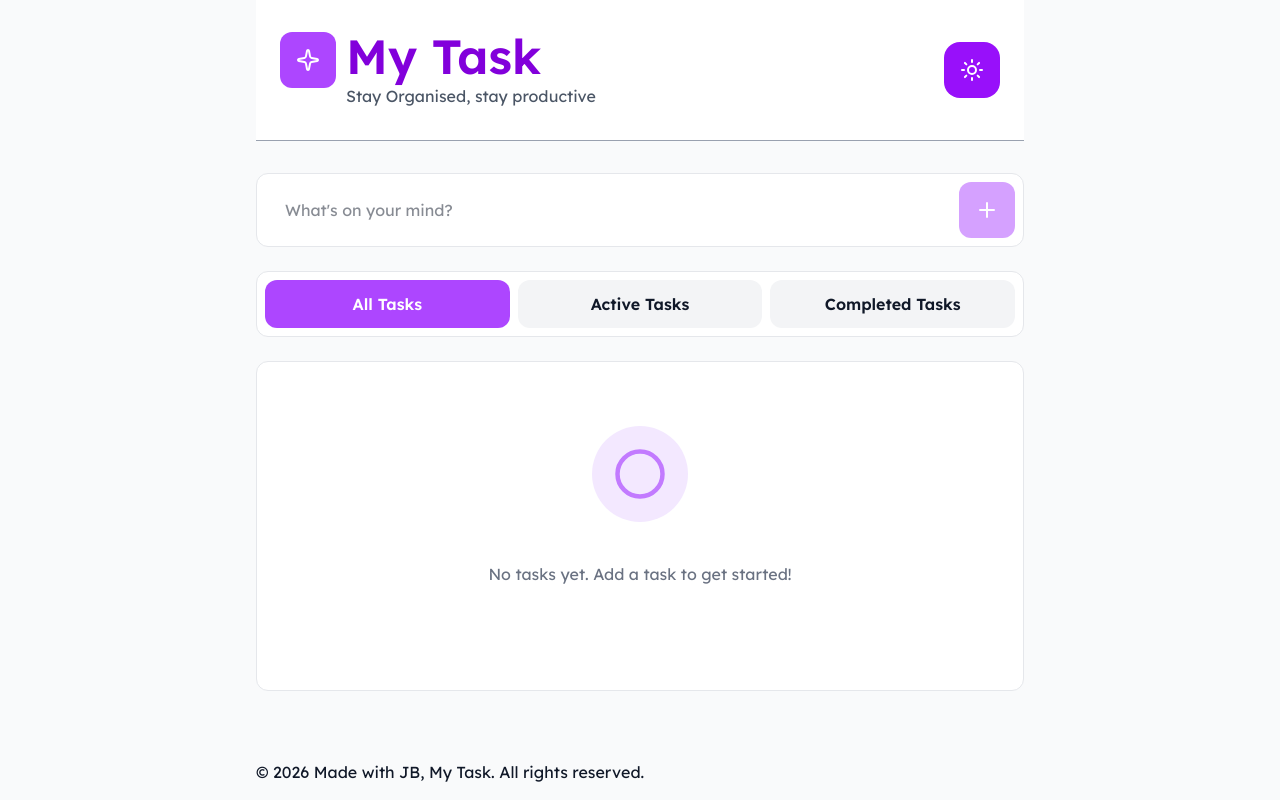
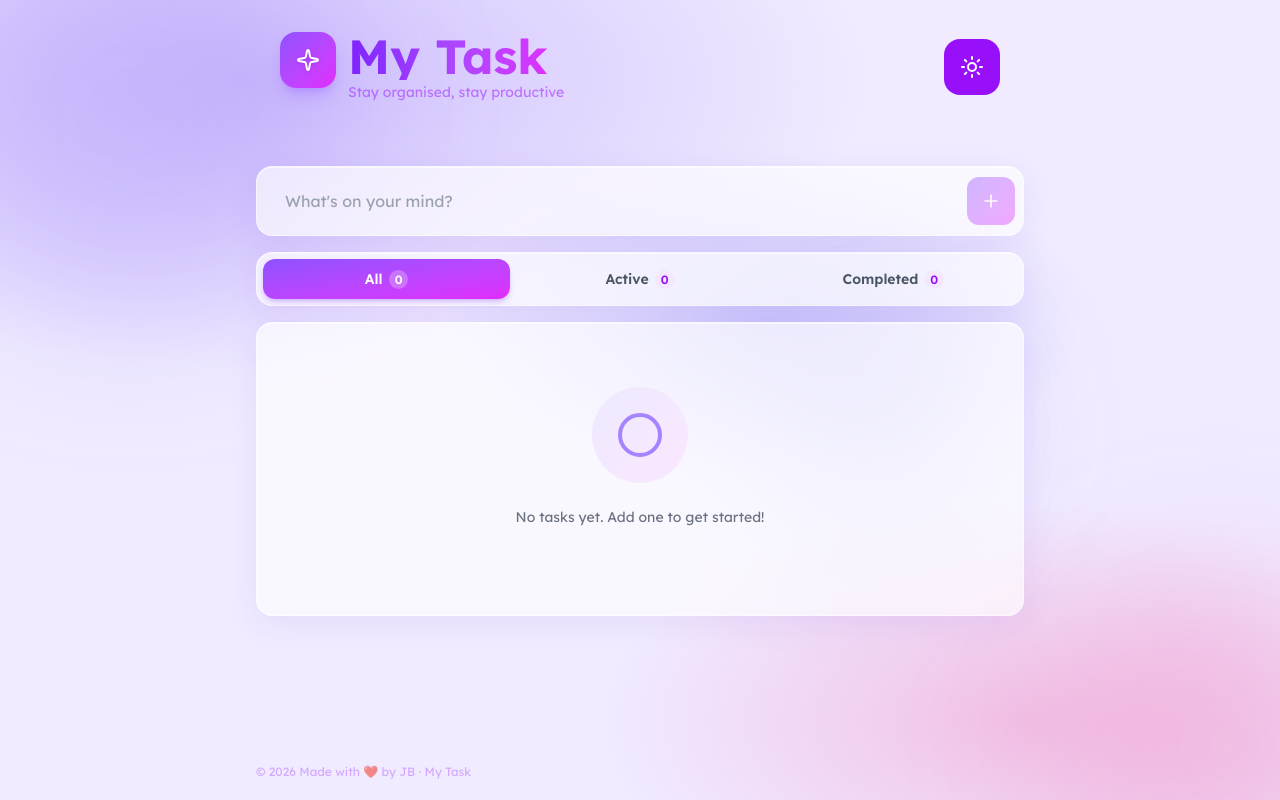
Before and after one commit to jaybaheliya/todo-app, a React (Vite) app: page / in a window 1280 px wide. Built offline with nearby package versions, Linux system fonts and the light colour scheme.

Commit message:
feat: implement live timer and enhance todo management with local storage support

```diff
--- a/src/App.tsx
+++ b/src/App.tsx
@@ -1,206 +1,313 @@
-import { Sparkle, Plus, Check, Trash2, Circle } from "lucide-react";
+import { Sparkle, Plus, Check, Trash2, Circle, Timer } from "lucide-react";
 import { ToggleTheme } from "./components/ToggleTheme";
-import { useEffect, useMemo, useState } from "react";
+import { useEffect, useMemo, useState, useCallback } from "react";
 
 interface Todo {
   id: number;
   text: string;
   completed: boolean;
+  createdAt: number;
+  startedAt: number | null;
+  completedAt: number | null;
+  elapsed: number; // ms accumulated before last pause
 }
 
+const STORAGE_KEY = "todo_v2";
+const EXPIRY_KEY = "todo_expiry";
+const ONE_YEAR = 365 * 24 * 60 * 60 * 1000;
+
+function loadTodos(): Todo[] {
+  try {
+    const expiry = localStorage.getItem(EXPIRY_KEY);
+    if (expiry && Date.now() > Number(expiry)) {
+      localStorage.removeItem(STORAGE_KEY);
+      localStorage.removeItem(EXPIRY_KEY);
+      return [];
+    }
+    const raw = localStorage.getItem(STORAGE_KEY);
+    return raw ? JSON.parse(raw) : [];
+  } catch {
+    return [];
+  }
+}
+
+function saveTodos(todos: Todo[]) {
+  localStorage.setItem(STORAGE_KEY, JSON.stringify(todos));
+  if (!localStorage.getItem(EXPIRY_KEY)) {
+    localStorage.setItem(EXPIRY_KEY, String(Date.now() + ONE_YEAR));
+  }
+}
+
+function formatDuration(ms: number): string {
+  const s = Math.floor(ms / 1000);
+  const h = Math.floor(s / 3600);
+  const m = Math.floor((s % 3600) / 60);
+  const sec = s % 60;
+  if (h > 0) return `${h}h ${m}m ${sec}s`;
+  if (m > 0) return `${m}m ${sec}s`;
+  return `${sec}s`;
+}
+
+function useTick(active: boolean) {
+  const [, setTick] = useState(0);
+  useEffect(() => {
+    if (!active) return;
+    const id = setInterval(() => setTick((t) => t + 1), 1000);
+    return () => clearInterval(id);
+  }, [active]);
+}
+
+function LiveTimer({ todo }: { todo: Todo }) {
+  const isRunning = !todo.completed && todo.startedAt !== null;
+  useTick(isRunning);
+  const ms = todo.elapsed + (isRunning && todo.startedAt ? Date.now() - todo.startedAt : 0);
+  if (ms < 1000 && !todo.completed) return null;
+  return (
+    <span
+      className={`text-xs px-2 py-0.5 rounded-full font-mono flex items-center gap-1 shrink-0 ${
+        todo.completed
+          ? "bg-green-100 text-green-700 dark:bg-green-900 dark:text-green-300"
+          : "bg-purple-100 text-purple-700 dark:bg-purple-900 dark:text-purple-300"
+      }`}
+    >
+      {!todo.completed && (
+        <span className="size-1.5 rounded-full bg-purple-500 animate-pulse inline-block" />
+      )}
+      {formatDuration(ms)}
+    </span>
+  );
+}
+
+const tabs = ["All", "Active", "Completed"];
+
 const App = () => {
-  const tabs = ["All Tasks", "Active Tasks", "Completed Tasks"];
-
-  const [input, setInput] = useState<string>("");
-  const [todo, setTodo] = useState<Todo[]>(()=>{
-    const storedTodo = localStorage.getItem("todo");
-    return storedTodo ? JSON.parse(storedTodo) : [];
-  });
+  const [input, setInput] = useState("");
+  const [todo, setTodo] = useState<Todo[]>(loadTodos);
+  const [activeTab, setActiveTab] = useState(0);
 
   useEffect(() => {
-    localStorage.setItem("todo", JSON.stringify(todo));
+    saveTodos(todo);
   }, [todo]);
 
-  const [activeTab, setActiveTab] = useState<number>(0);
+  const addTodo = useCallback(() => {
+    if (!input.trim()) return;
+    setTodo((prev) => [
+      ...prev,
+      {
+        id: Date.now(),
+        text: input.trim(),
+        completed: false,
+        createdAt: Date.now(),
+        startedAt: Date.now(),
+        completedAt: null,
+        elapsed: 0,
+      },
+    ]);
+    setInput("");
+  }, [input]);
 
-  const addTodo = () => {
-    if (input.trim() !== "") {
-      setTodo([...todo, { id: Date.now(), text: input, completed: false }]);
-      setInput("");
-    }
-  };
+  const removeTodo = useCallback((id: number) => {
+    setTodo((prev) => prev.filter((t) => t.id !== id));
+  }, []);
 
-  const removeTodo = (id: number) => {
-    setTodo(todo.filter((todo) => todo.id !== id));
-  };
+  const toggleTodo = useCallback((id: number) => {
+    setTodo((prev) =>
+      prev.map((t) => {
+        if (t.id !== id) return t;
+        if (!t.completed) {
+          // completing
+          const elapsed = t.elapsed + (t.startedAt ? Date.now() - t.startedAt : 0);
+          return { ...t, completed: true, completedAt: Date.now(), elapsed, startedAt: null };
+        } else {
+          // re-activating
+          return { ...t, completed: false, completedAt: null, startedAt: Date.now() };
+        }
+      })
+    );
+  }, []);
 
-  const toggleTodo = (id: number) => {
-    setTodo(
-      todo.map((todo) =>
-        todo.id === id ? { ...todo, completed: !todo.completed } : todo
-      )
-    );
-  };
-
-  // const filterTodo = () => {
-  //   switch (activeTab) {
-  //     case 0:
-  //       return todo;
-  //     case 1:
-  //       return todo.filter((todo) => !todo.completed);
-  //     case 2:
-  //       return todo.filter((todo) => todo.completed);
-  //     default:
-  //       return todo;
-  //   }
-  // };
+  const clearCompleted = useCallback(() => {
+    setTodo((prev) => prev.filter((t) => !t.completed));
+  }, []);
 
   const filterTodo = useMemo(() => {
     switch (activeTab) {
-      case 0:
-        return todo;
-      case 1:
-        return todo.filter((todo) => !todo.completed);
-      case 2:
-        return todo.filter((todo) => todo.completed);
-      default:
-        return todo;
+      case 1: return todo.filter((t) => !t.completed);
+      case 2: return todo.filter((t) => t.completed);
+      default: return todo;
     }
   }, [activeTab, todo]);
 
+  const hasRunning = todo.some((t) => !t.completed && t.startedAt !== null);
+  useTick(hasRunning); // keep footer stats live
+
+  const remaining = todo.filter((t) => !t.completed).length;
+  const completed = todo.filter((t) => t.completed).length;
+
+  const progressPct = todo.length === 0 ? 0 : Math.round((completed / todo.length) * 100);
 
   return (
-    <section className="min-h-lvh bg-gray-50 text-gray-900 dark:text-gray-50 dark:bg-gray-900 transition-colors flex flex-col">
+    <section className="bg-mesh min-h-lvh text-gray-900 dark:text-gray-50 transition-colors flex flex-col relative overflow-x-hidden">
+      {/* floating orbs */}
+      <div className="orb orb-1" />
+      <div className="orb orb-2" />
+      <div className="orb orb-3" />
+
       {/* header */}
-      <header className="max-w-3xl w-full mx-auto bg-white border-b border-gray-400 dark:bg-gray-800 transition-colors dark:border-gray-700">
+      <header className="relative z-10 max-w-3xl w-full mx-auto">
         <div className="container flex items-center justify-between">
-          <div className="flex items-start gap-2.5">
-            {/* icon */}
-            <span className="size-10 md:size-14 bg-purple-500 flex items-center justify-center text-white rounded-xl transition-colors shrink-0 dark:bg-purple-600">
-              <Sparkle />
+          <div className="flex items-start gap-3">
+            <span className="size-11 md:size-14 bg-gradient-to-br from-violet-500 to-fuchsia-500 flex items-center justify-center text-white rounded-2xl shadow-lg shadow-violet-500/30 shrink-0">
+              <Sparkle className="drop-shadow" />
             </span>
             <div className="flex flex-col">
-              <h1 className="text-3xl font-semibold sm:text-5xl text-purple-700 dark:text-purple-500 transition-colors">
+              <h1 className="text-3xl font-bold sm:text-5xl bg-gradient-to-r from-violet-600 via-purple-500 to-fuchsia-500 dark:from-violet-400 dark:via-purple-300 dark:to-fuchsia-400 bg-clip-text text-transparent">
                 My Task
               </h1>
-              <p className="text-sm sm:text-base mt-1 text-gray-600 dark:text-gray-400 transition-colors">
-                Stay Organised, stay productive
+              <p className="text-xs sm:text-sm mt-0.5 text-purple-500/70 dark:text-purple-300/60">
+                Stay organised, stay productive
               </p>
             </div>
           </div>
-
           <ToggleTheme />
         </div>
       </header>
 
       {/* main */}
-      <main className="container">
-        <div className="max-w-3xl w-full mx-auto space-y-6">
-          {/* input section */}
-          <div className="bg-white dark:bg-gray-800 border border-gray-200 dark:border-gray-700 rounded-xl p-2 flex items-center gap-2 justify-between transition-colors hover:border-purple-400!">
+      <main className="container relative z-10">
+        <div className="max-w-3xl w-full mx-auto space-y-4">
+
+          {/* progress bar */}
+          {todo.length > 0 && (
+            <div className="glass rounded-2xl px-5 py-3 flex items-center gap-4">
+              <span className="text-xs font-semibold text-purple-600 dark:text-purple-300 shrink-0">{progressPct}%</span>
+              <div className="flex-1 h-2 rounded-full bg-purple-100 dark:bg-purple-900/50 overflow-hidden">
+                <div
+                  className="h-full rounded-full progress-shimmer transition-all duration-700"
+                  style={{ width: `${progressPct}%` }}
+                />
+              </div>
+              <span className="text-xs text-gray-500 dark:text-gray-400 shrink-0">{completed}/{todo.length} done</span>
+            </div>
+          )}
+
+          {/* input */}
+          <div className="glass rounded-2xl p-2 flex items-center gap-2">
             <input
               type="text"
-              className="text-gray-900 dark:text-white flex-1 px-5 py-4"
-              name=""
+              className="text-gray-900 dark:text-white flex-1 px-5 py-3.5 bg-transparent placeholder:text-gray-400 dark:placeholder:text-gray-500"
               value={input}
-              onKeyDown={(e) => e.key == "Enter" && addTodo()}
+              onKeyDown={(e) => e.key === "Enter" && addTodo()}
               onChange={(e) => setInput(e.target.value)}
               placeholder="What's on your mind?"
-              id=""
             />
             <button
               onClick={addTodo}
-              className="bg-purple-500 text-white dark:bg-purple-600 p-4 rounded-xl hover:bg-purple-600 transition-colors dark:hover:bg-purple-500 disabled:opacity-50"
+              className="bg-gradient-to-br from-violet-500 to-fuchsia-500 text-white p-3.5 rounded-xl hover:from-violet-600 hover:to-fuchsia-600 transition-all shadow-md shadow-violet-500/30 disabled:opacity-40 disabled:shadow-none active:scale-95"
               disabled={!input.trim()}
             >
-              <Plus />
+              <Plus size={20} />
             </button>
           </div>
 
-          {/* filter */}
-          <div className="flex gap-2 bg-white dark:bg-gray-800 border border-gray-200 dark:border-gray-200 rounded-xl transition-colors p-1 sm:p-2">
+          {/* tabs */}
+          <div className="glass rounded-2xl p-1.5 flex gap-1.5">
             {tabs.map((tab, i) => (
               <button
+                key={i}
                 onClick={() => setActiveTab(i)}
-                disabled={activeTab === i}
-                className={`flex-1 px-4 py-3 rounded-xl font-semibold text-sm sm:text-base capitalize bg-gray-100 dark:bg-gray-700 transition-colors hover:bg-gray-200 dark:hover:bg-gray-600 text-gray-900 dark:text-white ${
+                className={`flex-1 px-3 py-2.5 rounded-xl font-semibold text-sm transition-all ${
                   activeTab === i
-                    ? "bg-purple-500 dark:bg-purple-600 text-white dark:text-white hover:bg-purple-600 dark:hover:bg-purple-500"
-                    : ""
+                    ? "bg-gradient-to-br from-violet-500 to-fuchsia-500 text-white shadow-md shadow-violet-500/30"
+                    : "text-gray-600 dark:text-gray-300 hover:bg-white/50 dark:hover:bg-white/5"
                 }`}
-                key={i}
               >
                 {tab}
+                <span className={`ml-1.5 text-xs px-1.5 py-0.5 rounded-full ${
+                  activeTab === i
+                    ? "bg-white/25 text-white"
+                    : "bg-purple-100 dark:bg-purple-900/50 text-purple-600 dark:text-purple-300"
+                }`}>
+                  {i === 0 ? todo.length : i === 1 ? remaining : completed}
+                </span>
               </button>
             ))}
           </div>
 
-          {/* todo list  */}
-          <div className="bg-white divide-y divide-gray-200/50 dark:divide-gray-700 dark:bg-gray-800 border border-gray-200 dark:border-gray-700 rounded-xl transition-colors max-h-96 overflow-y-auto">
-            {/* list  */}
+          {/* list */}
+          <div className="glass rounded-2xl overflow-hidden divide-y divide-white/30 dark:divide-white/5 max-h-[30rem] overflow-y-auto">
             {filterTodo.length === 0 ? (
-              <div className="p-12 sm:p-16 text-center ">
-                <span className="size-24 bg-purple-100 dark:bg-purple-900 flex items-center mx-auto justify-center  rounded-full dark:text-purple-600  text-purple-400 transition-colors">
-                  <Circle size={54} />
+              <div className="p-12 sm:p-16 text-center">
+                <span className="size-24 bg-gradient-to-br from-violet-100 to-fuchsia-100 dark:from-violet-900/40 dark:to-fuchsia-900/40 flex items-center mx-auto justify-center rounded-full text-violet-400 dark:text-violet-500">
+                  <Circle size={48} />
                 </span>
-                <p className="text-center text-gray-500 dark:text-gray-400 py-10">
-                  {activeTab === 0
-                    ? "No tasks yet. Add a task to get started!"
-                    : activeTab === 1
-                    ? "No active tasks."
-                    : "No completed tasks."}
-                  {/* No tasks yet. Add a task to get started! */}
+                <p className="text-gray-500 dark:text-gray-400 py-6 text-sm">
+                  {activeTab === 0 ? "No tasks yet. Add one to get started!" : activeTab === 1 ? "No active tasks." : "No completed tasks."}
                 </p>
               </div>
             ) : (
-              <>
-                {filterTodo.map((todo) => (
-                  <div
-                    key={todo.id}
-                    className="flex items-center justify-between w-full p-4 group"
+              filterTodo.map((t) => (
+                <div key={t.id} className="todo-row flex items-center gap-3 w-full px-4 py-3.5 group hover:bg-white/30 dark:hover:bg-white/5 transition-colors">
+                  {/* checkbox */}
+                  <button
+                    className={`size-6 rounded-full flex items-center justify-center shrink-0 transition-all ${
+                      t.completed
+                        ? "bg-gradient-to-br from-violet-500 to-fuchsia-500 text-white shadow-sm shadow-violet-400/40"
+                        : "border-2 border-purple-300 dark:border-purple-700 hover:border-violet-500"
+                    }`}
+                    onClick={() => toggleTodo(t.id)}
                   >
-                    <div className="flex align-middle justify-start gap-3 flex-1">
-                      <button
-                        className={`size-6 border rounded-full flex items-center justify-center ${
-                          todo.completed
-                            ? "bg-purple-500 border-purple-500 text-white"
-                            : "bg-white dark:bg-gray-800 border-2 border-gray-300 dark:border-gray-700 text-gray-900 dark:text-gray-100"
-                        }`}
-                        onClick={() => toggleTodo(todo.id)}
-                      >
-                        {todo.completed && (
-                          <Check size={16} />
-                        ) }
-                      </button>
-                      <p className={`text-gray-400 dark:text-gray-500 capitalize flex-1 ${todo.completed ? "line-through" : "text-gray-900 dark:text-white"} `}>{todo.text}</p>
-                    </div>
-                    <button
-                      onClick={() => removeTodo(todo.id)}
-                      className="size-8 flex items-center justify-center bg-red-100 hover:bg-red-200 text-red-600 rounded-xl dark:bg-red-900 dark:text-red-400 dark:hover:bg-red-800 opacity-0 invisible group-hover:opacity-100 group-hover:visible transition-all"
-                    >
-                      <Trash2 />
-                    </button>
-                  </div>
-                ))}
-              </>
+                    {t.completed && <Check size={13} strokeWidth={3} />}
+                  </button>
+
+                  {/* text */}
+                  <p className={`flex-1 min-w-0 truncate transition-colors ${
+                    t.completed
+                      ? "line-through text-gray-400 dark:text-gray-600"
+                      : "text-gray-800 dark:text-gray-100"
+                  }`}>
+                    {t.text}
+                  </p>
+
+                  <LiveTimer todo={t} />
+
+                  {/* delete */}
+                  <button
+                    onClick={() => removeTodo(t.id)}
+                    className="ml-1 size-8 flex items-center justify-center rounded-xl text-red-400 hover:text-red-600 hover:bg-red-100 dark:hover:bg-red-900/40 transition-all shrink-0
+                      opacity-100 visible
+                      sm:opacity-0 sm:invisible sm:group-hover:opacity-100 sm:group-hover:visible"
+                  >
+                    <Trash2 size={15} />
+                  </button>
+                </div>
+              ))
             )}
+
+            {/* stats footer */}
             {filterTodo.length > 0 && (
-              <div className="p-4 text-gray-500 dark:text-gray-400 text-sm flex justify-between">
-                <p className="flex items-center justify-center">{filterTodo.filter((t) => !t.completed).length} tasks remaining</p>
-                <p className="flex items-center justify-center">{filterTodo.length} tasks in total</p>
-                <p className="flex items-center justify-center">{filterTodo.filter((t) => t.completed).length} tasks completed</p>
-                <button className="bg-purple-500 dark:bg-amber-500 shadow hover:bg-purple-600 dark:hover:bg-amber-600 rounded-2xl text-white px-3 py-1" onClick={() => setTodo(filterTodo.filter((t) => !t.completed))}>Clear Completed tasks</button>
+              <div className="px-4 py-3 flex flex-wrap items-center gap-2 justify-between bg-white/20 dark:bg-black/10">
+                <div className="flex items-center gap-1.5 text-xs text-gray-500 dark:text-gray-400">
+                  <Timer size={13} className="text-violet-500" />
+                  <span>{remaining} remaining · {completed} done</span>
+                </div>
+                {completed > 0 && (
+                  <button
+                    onClick={clearCompleted}
+                    className="text-xs font-medium text-red-500 hover:text-red-600 dark:text-red-400 hover:underline transition-colors"
+                  >
+                    Clear completed
+                  </button>
+                )}
               </div>
             )}
           </div>
         </div>
       </main>
 
-      {/* footer */}
-      <footer className="max-w-3xl w-full mx-auto mt-auto pb-4 space-y-6">
-        <p className="px-5 md:px-0">
-          &copy; {new Date().getFullYear()} Made with JB, My Task. All rights
-          reserved.
+      <footer className="relative z-10 max-w-3xl w-full mx-auto mt-auto pb-5">
+        <p className="px-5 md:px-0 text-xs text-purple-400/60 dark:text-purple-500/50">
+          &copy; {new Date().getFullYear()} Made with ❤️ by JB · My Task
         </p>
       </footer>
     </section>
--- a/src/index.css
+++ b/src/index.css
@@ -55,3 +55,96 @@ body {
     @apply outline-none;
   }
 }
+
+/* ── Animated mesh background ── */
+.bg-mesh {
+  background-color: #f0ebff;
+  background-image:
+    radial-gradient(ellipse 80% 60% at 20% 10%, rgba(167,139,250,0.45) 0%, transparent 60%),
+    radial-gradient(ellipse 60% 50% at 80% 90%, rgba(244,114,182,0.35) 0%, transparent 55%),
+    radial-gradient(ellipse 50% 40% at 60% 40%, rgba(99,102,241,0.25) 0%, transparent 50%);
+  animation: meshShift 12s ease-in-out infinite alternate;
+}
+.dark .bg-mesh {
+  background-color: #07050f;
+  background-image:
+    radial-gradient(ellipse 80% 60% at 15% 10%, rgba(109,40,217,0.5) 0%, transparent 60%),
+    radial-gradient(ellipse 60% 50% at 85% 85%, rgba(79,70,229,0.4) 0%, transparent 55%),
+    radial-gradient(ellipse 50% 40% at 55% 45%, rgba(139,92,246,0.3) 0%, transparent 50%);
+  animation: meshShift 12s ease-in-out infinite alternate;
+}
+@keyframes meshShift {
+  0%   { background-position: 0% 0%, 100% 100%, 50% 50%; }
+  100% { background-position: 5% 8%, 95% 92%, 55% 45%; }
+}
+
+/* ── Floating orbs ── */
+.orb {
+  position: fixed;
+  border-radius: 9999px;
+  filter: blur(72px);
+  pointer-events: none;
+  z-index: 0;
+  animation: orbFloat 18s ease-in-out infinite alternate;
+}
+.orb-1 {
+  width: 420px; height: 420px;
+  top: -120px; left: -100px;
+  background: rgba(167,139,250,0.3);
+  animation-duration: 20s;
+}
+.orb-2 {
+  width: 320px; height: 320px;
+  bottom: -80px; right: -80px;
+  background: rgba(244,114,182,0.25);
+  animation-duration: 15s;
+  animation-direction: alternate-reverse;
+}
+.orb-3 {
+  width: 200px; height: 200px;
+  top: 40%; left: 60%;
+  background: rgba(99,102,241,0.2);
+  animation-duration: 25s;
+}
+.dark .orb-1 { background: rgba(109,40,217,0.4); }
+.dark .orb-2 { background: rgba(79,70,229,0.35); }
+.dark .orb-3 { background: rgba(139,92,246,0.25); }
+@keyframes orbFloat {
+  0%   { transform: translate(0, 0) scale(1); }
+  50%  { transform: translate(30px, 20px) scale(1.05); }
+  100% { transform: translate(-20px, 40px) scale(0.95); }
+}
+
+/* ── Glass card ── */
+.glass {
+  background: rgba(255,255,255,0.65);
+  backdrop-filter: blur(20px);
+  -webkit-backdrop-filter: blur(20px);
+  border: 1px solid rgba(255,255,255,0.5);
+  box-shadow: 0 8px 32px rgba(109,40,217,0.08), 0 1px 0 rgba(255,255,255,0.6) inset;
+}
+.dark .glass {
+  background: rgba(15,10,30,0.6);
+  border: 1px solid rgba(139,92,246,0.2);
+  box-shadow: 0 8px 32px rgba(0,0,0,0.4), 0 1px 0 rgba(139,92,246,0.15) inset;
+}
+
+/* ── Progress bar shimmer ── */
+@keyframes shimmer {
+  0%   { background-position: -200% center; }
+  100% { background-position: 200% center; }
+}
+.progress-shimmer {
+  background: linear-gradient(90deg, #a78bfa 0%, #c084fc 40%, #f472b6 60%, #a78bfa 100%);
+  background-size: 200% auto;
+  animation: shimmer 2.5s linear infinite;
+}
+
+/* ── Todo row entrance ── */
+@keyframes slideIn {
+  from { opacity: 0; transform: translateY(-8px); }
+  to   { opacity: 1; transform: translateY(0); }
+}
+.todo-row {
+  animation: slideIn 0.25s ease-out both;
+}
```
